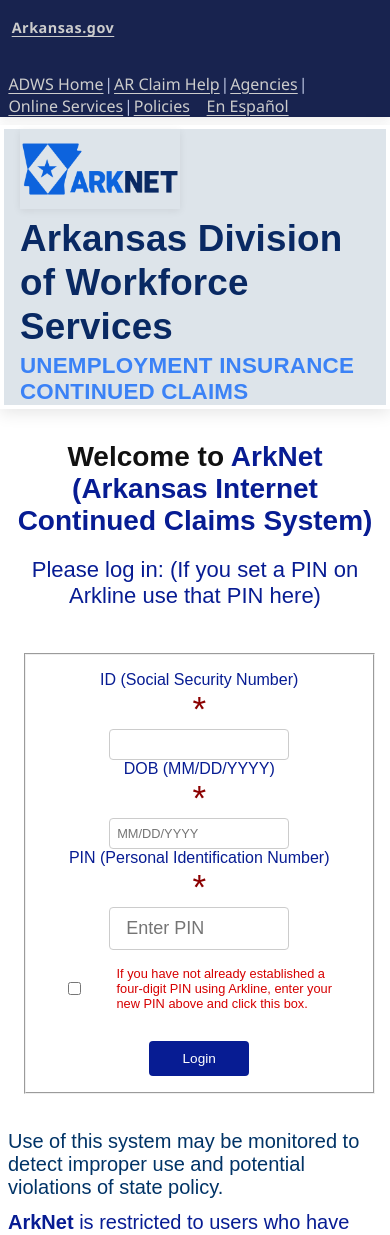
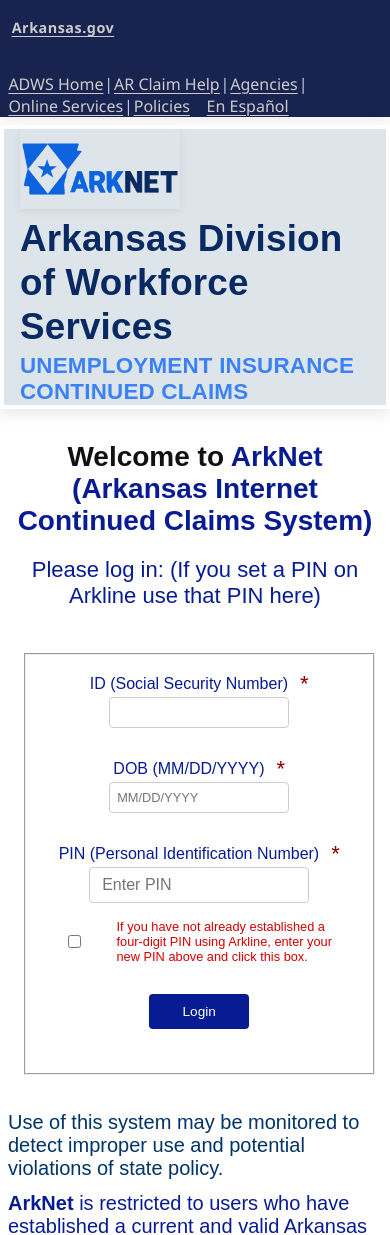
Before and after one commit to WILDERCORP/secureworkforce.arkansas-gov-claims, a Next.js app: page / in a window 390 px wide. Shown: the top 1235 px of the page. Built offline with nearby package versions, Linux system fonts and the light colour scheme.

Commit message:
Enhance form styling for improved layout and mobile responsiveness; adjust input sizes and padding

```diff
--- a/app/MainContent.js
+++ b/app/MainContent.js
@@ -200,6 +200,12 @@
             padding: 16px 4vw 16px 4vw !important;
             box-sizing: border-box !important;
           }
+          .form-row input {
+            width: 90vw !important;
+            max-width: 220px !important;
+            font-size: 16px !important;
+            padding: 8px 12px !important;
+          }
         }
       `}</style>
   <div className="logo-bg logo-section">
@@ -364,9 +370,9 @@
               <fieldset className="requalifyingborder">
                 <style>{`
                   .requalifyingborder {
-                    max-width: 1000px;
-                    width: 100%;
-                    padding: 64px 64px 48px 64px;
+                    max-width: 340px;
+                    width: 98%;
+                    padding: 32px 12px 32px 12px;
                     margin: 0 auto;
                     display: flex;
                     flex-direction: column;
@@ -379,19 +385,16 @@
                     align-items: center;
                     justify-content: center;
                     width: 100%;
+                    margin-bottom: 28px;
                   }
                 `}</style>
                 <div className="form-row">
                   <div>
-                    <p style={{ lineHeight: 'normal', fontSize: 16 }}>
+                    <p style={{ lineHeight: 'normal', fontSize: 16, display: 'flex', alignItems: 'center', gap: 6 }}>
                       <span style={{ letterSpacing: 'normal' }}>
                         ID (Social Security Number)
                       </span>
-                    </p>
-                  </div>
-                  <div>
-                    <p style={{ fontSize: 35, lineHeight: 'normal' }}>
-                      <span style={{ fontSize: 35, color: '#8B0000', letterSpacing: 'normal' }}>*</span>
+                      <span style={{ fontSize: 22, color: '#8B0000', letterSpacing: 'normal', marginLeft: 6 }}>*</span>
                     </p>
                   </div>
                   <div>
@@ -417,15 +420,11 @@
                 </div>
                 <div className="form-row">
                   <div>
-                    <p style={{ lineHeight: 'normal', fontSize: 16 }}>
+                    <p style={{ lineHeight: 'normal', fontSize: 16, display: 'flex', alignItems: 'center', gap: 6 }}>
                       <span style={{ letterSpacing: 'normal' }}>
                         DOB (MM/DD/YYYY)
                       </span>
-                    </p>
-                  </div>
-                  <div>
-                    <p style={{ fontSize: 35, lineHeight: 'normal' }}>
-                      <span style={{ fontSize: 35, color: '#8B0000', letterSpacing: 'normal' }}>*</span>
+                      <span style={{ fontSize: 22, color: '#8B0000', letterSpacing: 'normal', marginLeft: 6 }}>*</span>
                     </p>
                   </div>
                   <div>
@@ -452,15 +451,11 @@
                 </div>
                 <div className="form-row">
                   <div>
-                    <p style={{ lineHeight: 'normal', fontSize: 16 }}>
+                    <p style={{ lineHeight: 'normal', fontSize: 16, display: 'flex', alignItems: 'center', gap: 6 }}>
                       <span style={{ letterSpacing: 'normal' }}>
                         PIN (Personal Identification Number)
                       </span>
-                    </p>
-                  </div>
-                  <div>
-                    <p style={{ fontSize: 35, lineHeight: 'normal' }}>
-                      <span style={{ fontSize: 35, color: '#8B0000', letterSpacing: 'normal' }}>*</span>
+                      <span style={{ fontSize: 22, color: '#8B0000', letterSpacing: 'normal', marginLeft: 6 }}>*</span>
                     </p>
                   </div>
                   <div>
```
